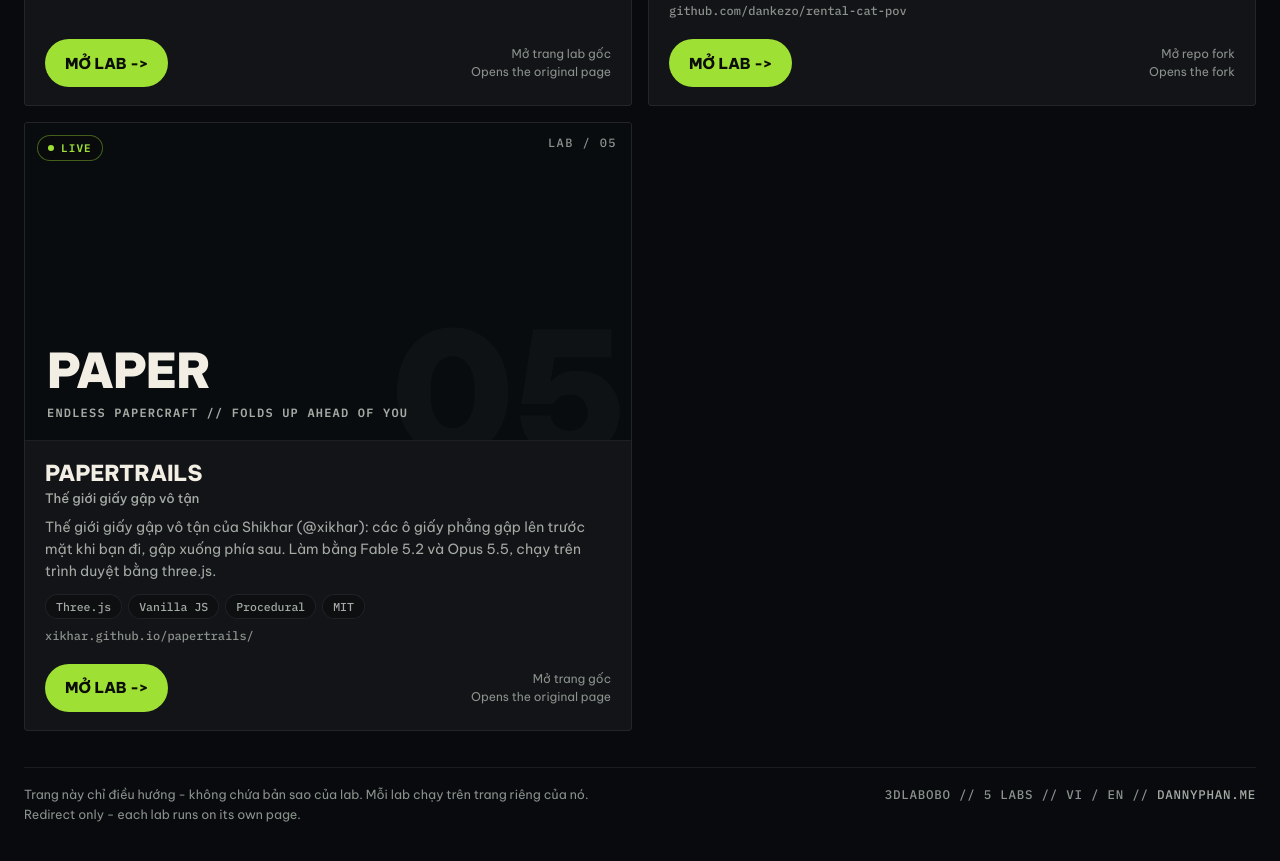
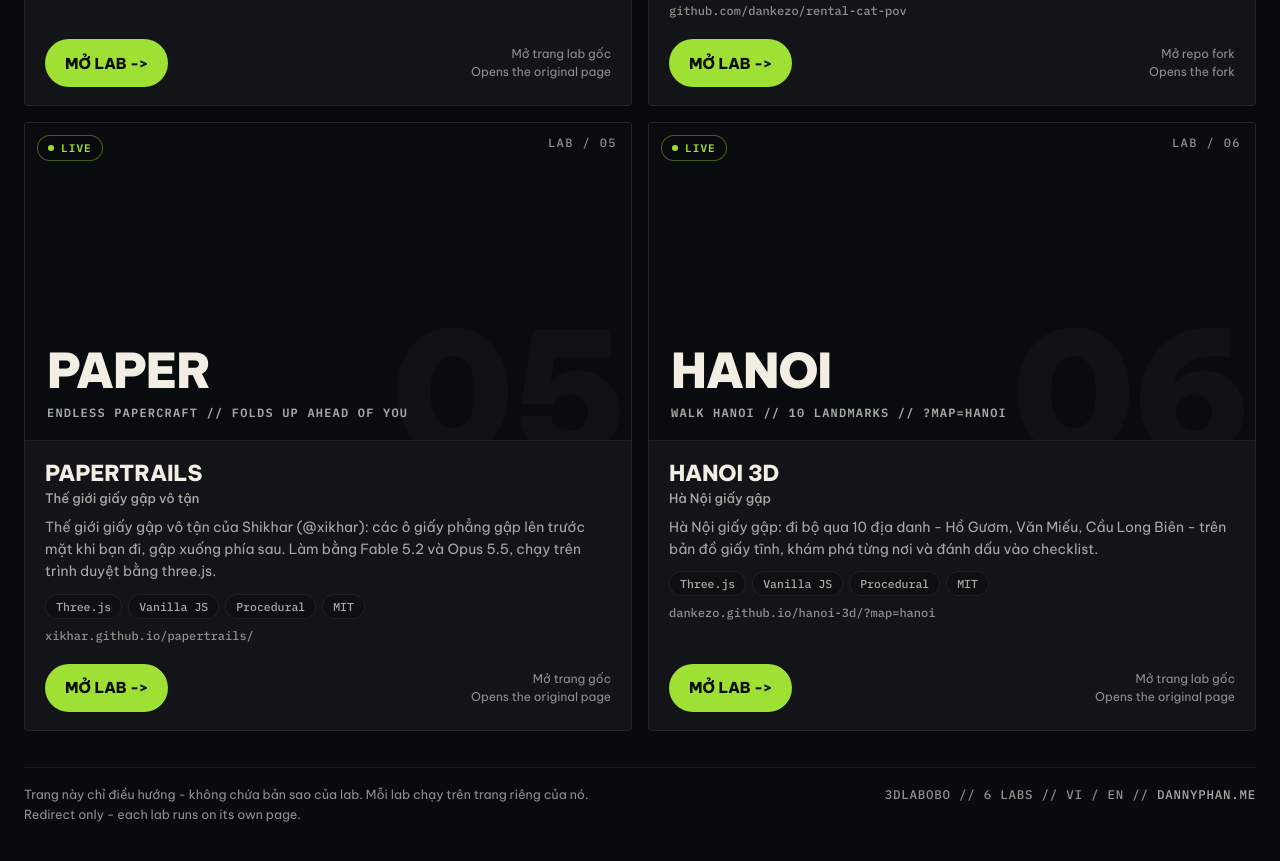
Before and after one commit to dankezo/3Dlabobo, a plain HTML site: page index.html in a window 1280 px wide. Shown: the part 1839-2700 px from the top of the page. Drawn offline with Linux system fonts and the light colour scheme.

Commit message:
3D Lab: add Lab 06 Hanoi 3D tile

```diff
--- a/index.html
+++ b/index.html
@@ -245,9 +245,9 @@
     <div class="hero-in">
     <p class="kicker">Section 01 // Interactive 3D Lab</p>
     <h1>3D Lab<span>On Deck</span></h1>
-    <p>Ba lab 3D chạy thật trên trình duyệt. Không cài đặt, mở là chơi.</p>
+    <p>Sáu lab 3D chạy thật trên trình duyệt. Không cài đặt, mở là chơi.</p>
     <div class="stats" aria-label="Tổng quan - Overview">
-      <div class="stat"><b>05</b><span>Lab đang mở - Open labs</span></div>
+      <div class="stat"><b>06</b><span>Lab đang mở - Open labs</span></div>
       <div class="stat"><b>400</b><span>Bar - Áp ép tối đa - Max press</span></div>
       <div class="stat"><b>3.9.4</b><span>Rev - Bản mecha mới nhất - Latest mecha</span></div>
     </div>
@@ -257,7 +257,7 @@
   <!-- ======= REDIRECT TILES ======= -->
   <div class="tiles-head">
     <h2>Chọn lab để mở - Pick a lab</h2>
-    <p>5 LABS // MỞ TAB MỚI</p>
+    <p>6 LABS // MỞ TAB MỚI</p>
   </div>
 
   <main class="tiles" id="labs">
@@ -376,12 +376,33 @@
         </div>
       </div>
     </a>
+    <!-- Hanoi 3D: live at dankezo.github.io/hanoi-3d/?map=hanoi - fixed 40x40 paper Hanoi map, 10 landmarks, fork of xikhar/papertrails (MIT). No video yet: add a poster/video when a gameplay capture exists. Keep LIVE pill + LAB / 06. -->
+    <a class="tile" href="https://dankezo.github.io/hanoi-3d/?map=hanoi" target="_blank" rel="noopener noreferrer" aria-label="Mở Hanoi 3D - Open Hanoi 3D">
+      <div class="tile-art" aria-hidden="true">
+        <div class="tile-veil" aria-hidden="true"></div>
+        <span class="tile-live"><i></i>LIVE</span>
+        <span class="tile-num">LAB / 06</span>
+        <span class="tile-giant">06</span>
+        <b>HANOI</b>
+        <span class="spec">Walk Hanoi // 10 landmarks // ?map=hanoi</span>
+      </div>
+      <div class="tile-body">
+        <h3>Hanoi 3D<small>Hà Nội giấy gập</small></h3>
+        <p>Hà Nội giấy gập: đi bộ qua 10 địa danh - Hồ Gươm, Văn Miếu, Cầu Long Biên - trên bản đồ giấy tĩnh, khám phá từng nơi và đánh dấu vào checklist.</p>
+        <div class="tile-tags"><span>Three.js</span><span>Vanilla JS</span><span>Procedural</span><span>MIT</span></div>
+        <span class="tile-url">dankezo.github.io/hanoi-3d/?map=hanoi</span>
+        <div class="tile-cta">
+          <span class="cta-btn">MỞ LAB -&gt;</span>
+          <span class="cta-hint">Mở trang lab gốc<br />Opens the original page</span>
+        </div>
+      </div>
+    </a>
 
   </main>
 
   <footer>
     <span>Trang này chỉ điều hướng - không chứa bản sao của lab. Mỗi lab chạy trên trang riêng của nó.<br />Redirect only - each lab runs on its own page.</span>
-    <span class="mono">3DLABOBO // 5 LABS // VI / EN // <a href="https://dannyphan.me/">DANNYPHAN.ME</a></span>
+    <span class="mono">3DLABOBO // 6 LABS // VI / EN // <a href="https://dannyphan.me/">DANNYPHAN.ME</a></span>
   </footer>
 </div>
 
```
Also changed, not shown: 2 other files.
